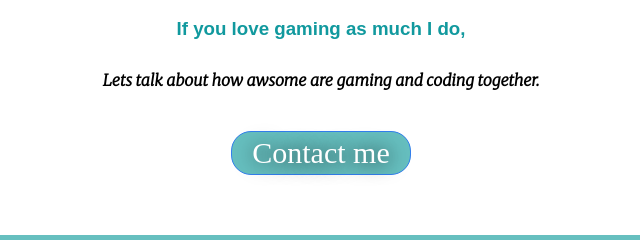
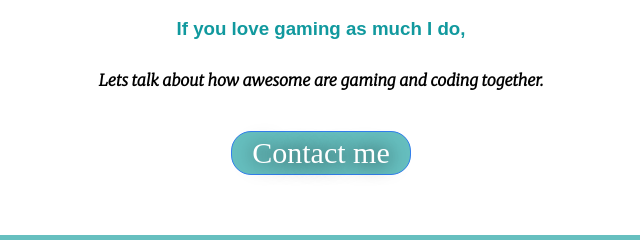
Before and after one commit to adi6528/ar, a plain HTML site: page index.html in a window 1280 px wide. Shown: the part 2051-2291 px from the top of the page, 319-959 px from the left. Drawn offline with Linux system fonts and the light colour scheme; a web font is replaced by a local one.

Commit message:
Update index.html

```diff
--- a/index.html
+++ b/index.html
@@ -45,7 +45,7 @@
     <div class="contact-me">
       <h2>Get In Touch</h2>
       <h3 id="last-heading">If you love gaming as much I do,</h3>
-      <p><strong>Lets talk about how awsome are gaming and coding together.</strong></p>
+      <p><strong>Lets talk about how awesome are gaming and coding together.</strong></p>
       <a href="https://aditya32govind@gmail.com" class="btn">Contact me</a>
     </div>
   </div>
```
